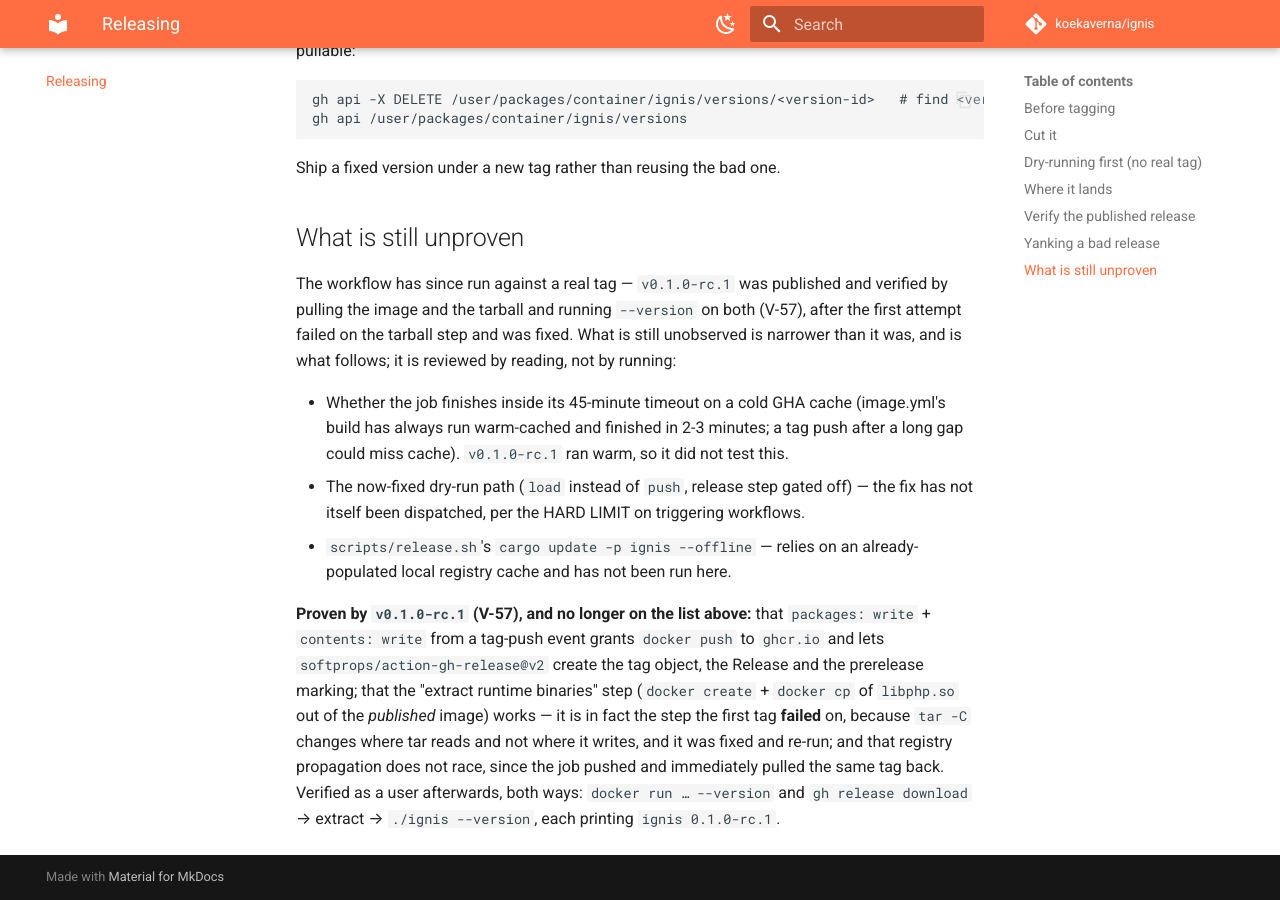
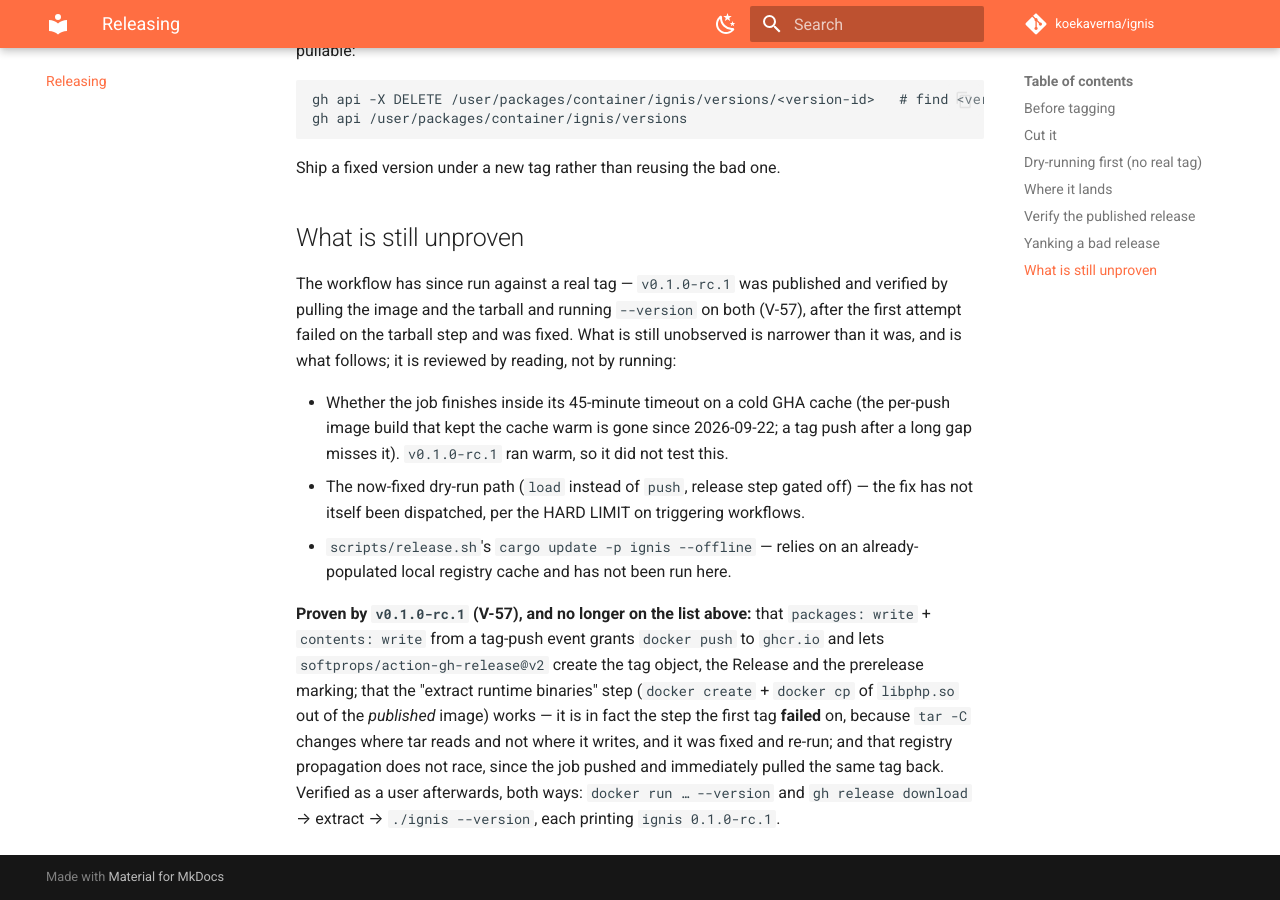
Before and after one commit to koekaverna/ignis, an MkDocs documentation site: the page built from docs/release.md, in a window 1280 px wide and 900 px high, scrolled down 2238 px. Built offline with MkDocs 1.6.1 and Material for MkDocs 9.7.7, drawn with Linux system fonts in a browser that asks for light colours; comment, search, counter and statistics services are not loaded; some of the changed text lies outside the part shown.

Commit message:
ci: delete image.yml and docs.yml; release.yml tags :latest (owner, 2026-09-22)
An image per push was a release nobody asked for, and the Pages site had no
link pointing at it and no gate building it. The release workflow publishes
the image as :vX.Y.Z and :latest now; docs stay Markdown in docs/.

Co-Authored-By: Claude Fable 5.1 <noreply@anthropic.com>
Claude-Session: https://claude.ai/code/session_013K1DRGxnuxAeJXfGL5CM1t

```diff
--- a/docs/release.md
+++ b/docs/release.md
@@ -26,7 +26,7 @@ git push origin v0.0.2-rc.1
 The tag push triggers `release.yml` (`on: push: tags: ["v*"]`). It:
 
 1. builds `docker/Dockerfile` and pushes `ghcr.io/koekaverna/ignis:v0.0.2-rc.1`
-2. smokes that pushed image — `/_ignis/health`, `ldd` has no "not found" (same check as `image.yml`)
+2. smokes that pushed image — `/_ignis/health`, `ldd` has no "not found" (M2's acceptance, V-39 addendum)
 3. runs `docker run ... --version` against it and fails the job if it doesn't print `ignis 0.0.2-rc.1`
 4. extracts `ignis` + `libphp.so` from the image into `ignis-v0.0.2-rc.1-linux-x86_64.tar.gz`
 5. builds release notes from `git log` since the previous `v*` tag
@@ -51,8 +51,8 @@ Note: this session must not run `gh workflow run` either (HARD LIMIT) — the ow
 
 ## Where it lands
 
-- Image: `ghcr.io/koekaverna/ignis:v0.0.2-rc.1` (and `:latest`/`:<sha>` only from `image.yml` on
-  pushes to `main`, never from a release tag)
+- Image: `ghcr.io/koekaverna/ignis:v0.0.2-rc.1` and `:latest` (since 2026-09-22 the tag is the only
+  thing that publishes an image; the per-push `image.yml` is gone)
 - Tarball: attached to the GitHub Release at `github.com/koekaverna/ignis/releases/tag/v0.0.2-rc.1`
 - Release notes: commit log since the previous `v*` tag, in the release body
 
@@ -98,8 +98,8 @@ pulling the image and the tarball and running `--version` on both (V-57), after
 failed on the tarball step and was fixed. What is still unobserved is narrower than it was, and is
 what follows; it is reviewed by reading, not by running:
 
-- Whether the job finishes inside its 45-minute timeout on a cold GHA cache (image.yml's build has
-  always run warm-cached and finished in 2-3 minutes; a tag push after a long gap could miss cache).
+- Whether the job finishes inside its 45-minute timeout on a cold GHA cache (the per-push image
+  build that kept the cache warm is gone since 2026-09-22; a tag push after a long gap misses it).
   `v0.1.0-rc.1` ran warm, so it did not test this.
 - The now-fixed dry-run path (`load` instead of `push`, release step gated off) — the fix has not
   itself been dispatched, per the HARD LIMIT on triggering workflows.
```
Also changed, not shown: DECISIONS.md (+16 -0 lines), JOURNAL.md (+1 -0 lines), STATUS.md (+3 -3 lines), docs/deploy.md (+2 -2 lines), 4 other files.
